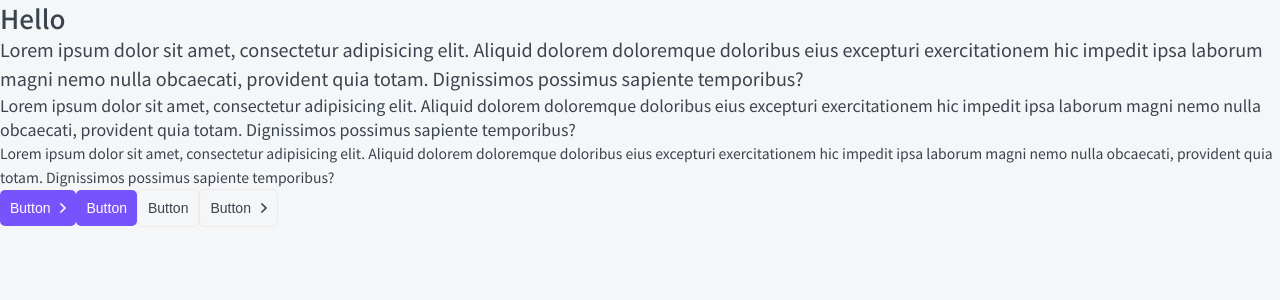
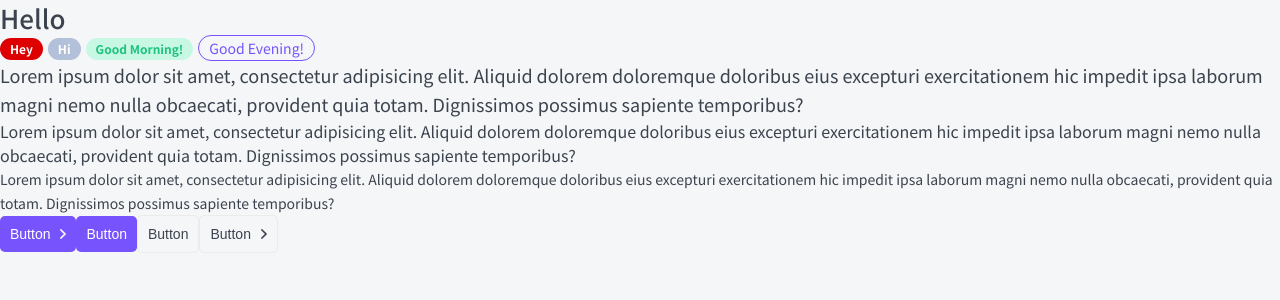
Before and after one commit to Marinarium/top-app, a Next.js app: page / in a window 1280 px wide. Shown: the top 300 px of the page. Built offline with nearby package versions, Linux system fonts and the light colour scheme.

Commit message:
add: add tag

```diff
--- a/components/Button/Button.tsx
+++ b/components/Button/Button.tsx
@@ -1,3 +1,4 @@
+import React from "react";
 import cn from 'classnames';
 
 import {ButtonProps} from "./Button.props";
--- a/components/Htag/Htag.tsx
+++ b/components/Htag/Htag.tsx
@@ -1,3 +1,5 @@
+import React from "react";
+
 import {HtagProps} from "./Htag.props";
 
 import styles from './Htag.module.css';
--- a/components/Paragraph/Paragraph.tsx
+++ b/components/Paragraph/Paragraph.tsx
@@ -1,3 +1,4 @@
+import React from "react";
 import cn from 'classnames';
 
 import {IParagraphProps} from "./Paragraph.props";
--- /dev/null
+++ b/components/Tag/Tag.module.css
@@ -0,0 +1,53 @@
+.tag {
+	display: inline-block;
+
+	box-sizing: border-box;
+	margin-right: 5px;
+
+	border-radius: 20px;
+}
+
+.small {
+	padding: 5px 10px;
+
+	font-size: 12px;
+	line-height: 1;
+}
+
+.medium {
+	padding: 5px 10px;
+
+	font-size: 14px;
+	line-height: 1;
+}
+
+.ghost {
+	border: 1px solid var(--gray-light);
+}
+
+.red {
+	color: var(--white);
+	background: #de0000;
+
+	font-weight: bold;
+}
+
+.grey {
+	color: var(--white);
+	background: #b3c0d9;
+
+	font-weight: bold;
+}
+
+.green {
+	color: var(--green);
+	background: var(--green-light);
+
+	font-weight: bold;
+}
+
+.primary {
+	color: var(--primary);
+	border: 1px solid var(--primary);
+	background: none;
+}
--- /dev/null
+++ b/components/Tag/Tag.tsx
@@ -0,0 +1,34 @@
+import React from "react";
+import cn from 'classnames';
+
+import {ITagProps} from "./Tag.props";
+
+import styles from './Tag.module.css';
+
+export const Tag = ({
+                        size = 'small',
+                        color = "ghost",
+                        href,
+                        children,
+                        className,
+                        ...props
+                    }: ITagProps): JSX.Element => {
+    return (
+        <div className={cn(styles.tag, className, {
+            [styles.medium]: size === 'medium',
+            [styles.small]: size === 'small',
+            [styles.ghost]: color === 'ghost',
+            [styles.red]: color === 'red',
+            [styles.grey]: color === 'grey',
+            [styles.green]: color === 'green',
+            [styles.primary]: color === 'primary',
+        })}
+             {...props}
+        >
+            {href
+                ? <a href={href}>{children}</a>
+                : <>{children}</>
+            }
+        </div>
+    );
+};
--- a/components/index.ts
+++ b/components/index.ts
@@ -1,3 +1,4 @@
 export * from './Htag/Htag';
 export * from './Button/Button';
 export * from './Paragraph/Paragraph';
+export * from './Tag/Tag';
--- a/pages/index.tsx
+++ b/pages/index.tsx
@@ -1,10 +1,15 @@
 import React from "react";
-import {Button, Htag, Paragraph} from "../components/";
+
+import {Button, Htag, Paragraph, Tag} from "../components/";
 
 export default function Home(): JSX.Element {
     return (
         <div>
             <Htag tag='h1'>Hello</Htag>
+            <Tag color='red'>Hey</Tag>
+            <Tag color='grey'>Hi</Tag>
+            <Tag color='green'>Good Morning!</Tag>
+            <Tag color='primary' size='medium'>Good Evening!</Tag>
             <Paragraph appearance='big'>Lorem ipsum dolor sit amet, consectetur adipisicing elit. Aliquid dolorem doloremque doloribus
                 eius excepturi exercitationem hic impedit ipsa laborum magni nemo nulla obcaecati, provident quia totam.
                 Dignissimos possimus sapiente temporibus?</Paragraph>
```
Also changed, not shown: components/Tag/Tag.props.ts (added, +8 -0 lines).
